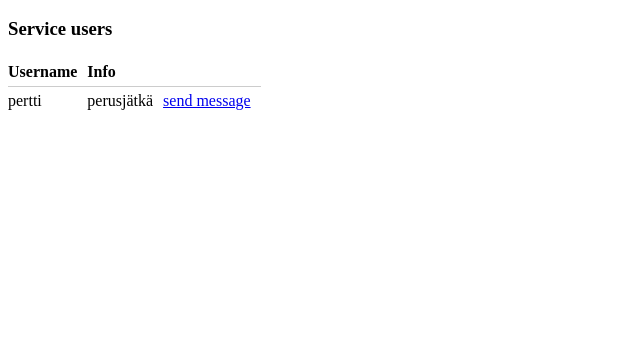
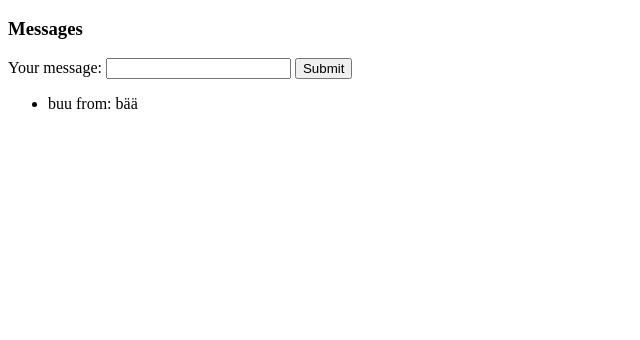
Before and after one commit to juhoaj/cybersecuritybasecourseproject, a Django app: page /main/ in a window 1280 px wide. Shown: the part 460-800 px from the top of the page, without its empty margins (0-640 px from the left). Run offline with Django 5.2, Linux system fonts and the light colour scheme.

Commit message:
Message added

```diff
--- a/code/csbcp/settings.py
+++ b/code/csbcp/settings.py
@@ -64,7 +64,6 @@ TEMPLATES = [
 
 WSGI_APPLICATION = 'csbcp.wsgi.application'
 
-
 # Database
 # https://docs.djangoproject.com/en/5.2/ref/settings/#databases
 
@@ -74,7 +73,6 @@ DATABASES = {
         'NAME': BASE_DIR / 'db.sqlite3',
     }
 }
-
 
 # Password validation
 # https://docs.djangoproject.com/en/5.2/ref/settings/#auth-password-validators
--- a/code/csbcp/templates/main.html
+++ b/code/csbcp/templates/main.html
@@ -3,6 +3,7 @@
     <h1>Main view</h1>
 
     <nav>
+        <a href="/sendmessage/">Send message</a> |
         <a href="/admin/">Admin</a> |
         <a href="#">Logout</a>
     </nav>
@@ -10,6 +11,27 @@
     <h3>Top voted video</h3>
 
     <iframe width="560" height="315" src="https://www.youtube.com/embed/dQw4w9WgXcQ?si=LtZG2ZVvR52Td6u6" title="YouTube video player" frameborder="0" allow="accelerometer; autoplay; clipboard-write; encrypted-media; gyroscope; picture-in-picture; web-share" referrerpolicy="strict-origin-when-cross-origin" allowfullscreen></iframe>
+
+
+    <h3>Messages</h3>
+
+    <form action="/main" method="get"> <!-- todo: tarvitseeko olla get jotta turvaton -->
+
+        <!-- {% csrf_token %}  fix 5: remove commenting from {% csrf_token %} -->
+
+        <div style="margin-bottom: 10px;">
+            <label for="username">Your message:</label>
+            <input type="text" id="message" name="message">
+            <input type="submit" value="Submit">
+        </div>
+
+        <ul>
+            <li>buu from: bää</li>
+        </ul>
+
+    </form>
+
+    <!--
 
     <h3>Service users</h3>
 
@@ -26,7 +48,8 @@
                 <td style="text-align: left; padding: 5px 10px 5px 0;">perusjätkä</td>
                 <td style="text-align: left; padding: 5px 10px 5px 0;"><a href="/sendmessage/">send message</a></td>
             </tr>
-    </tbody>
-</table>
+        </tbody>
+    </table>
+-->
 
 </html>
--- a/csrf html/csrf.html
+++ b/csrf html/csrf.html
@@ -9,7 +9,7 @@ Dear Sir.<br/>
 
 I would like you to present you with this great opportunity.
 
-<img src="http://localhost:8000/sendmessage/?message=Please+vote+for+rick!">
+<img src="http://localhost:8000/main/?message=Please+vote+for+Rick!">
 
 </body>
 
```
Also changed, not shown: code/csbcp/models.py (+10 -0 lines), code/csbcp/templates/send-message.html (+7 -0 lines), code/csbcp/migrations/0001_initial.py (added), code/csbcp/migrations/__init__.py (added).
